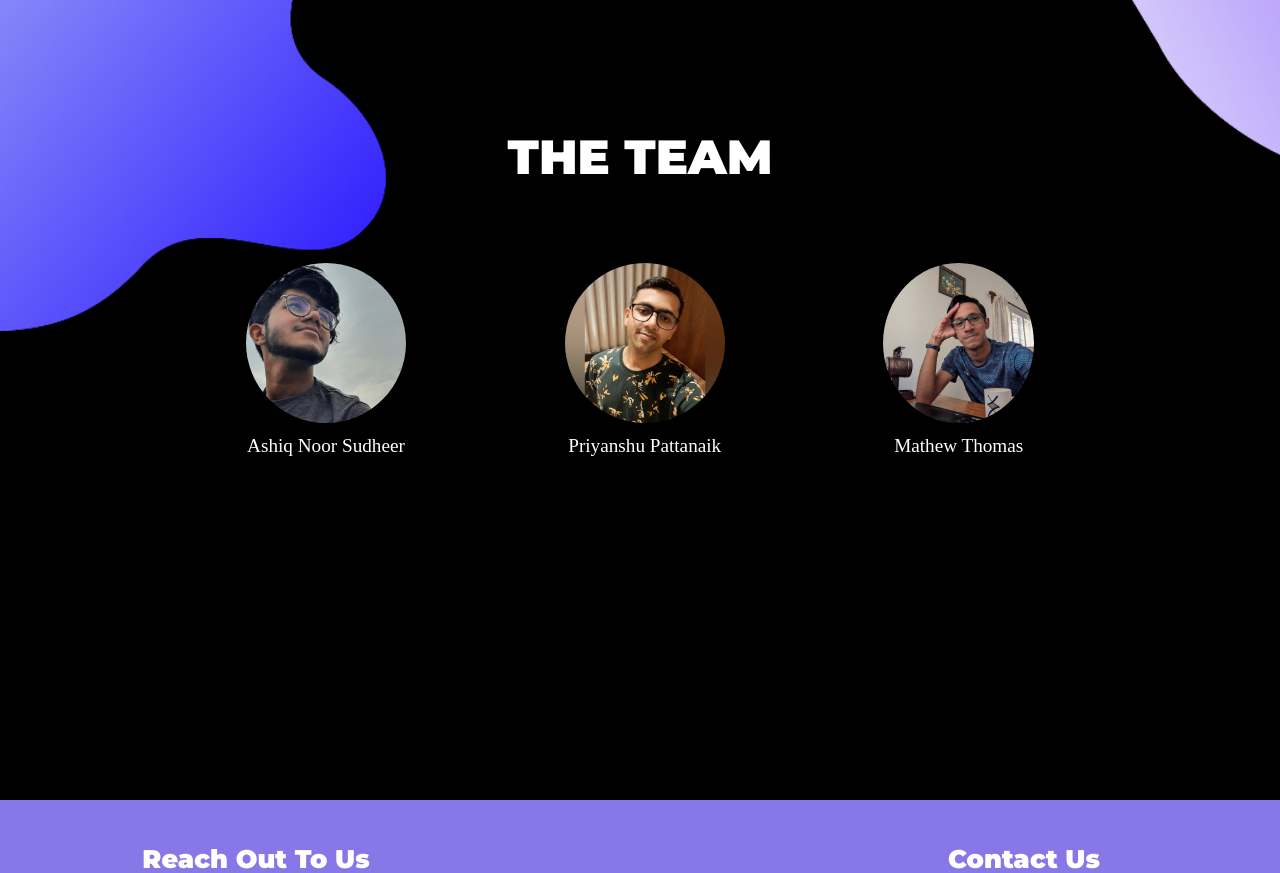
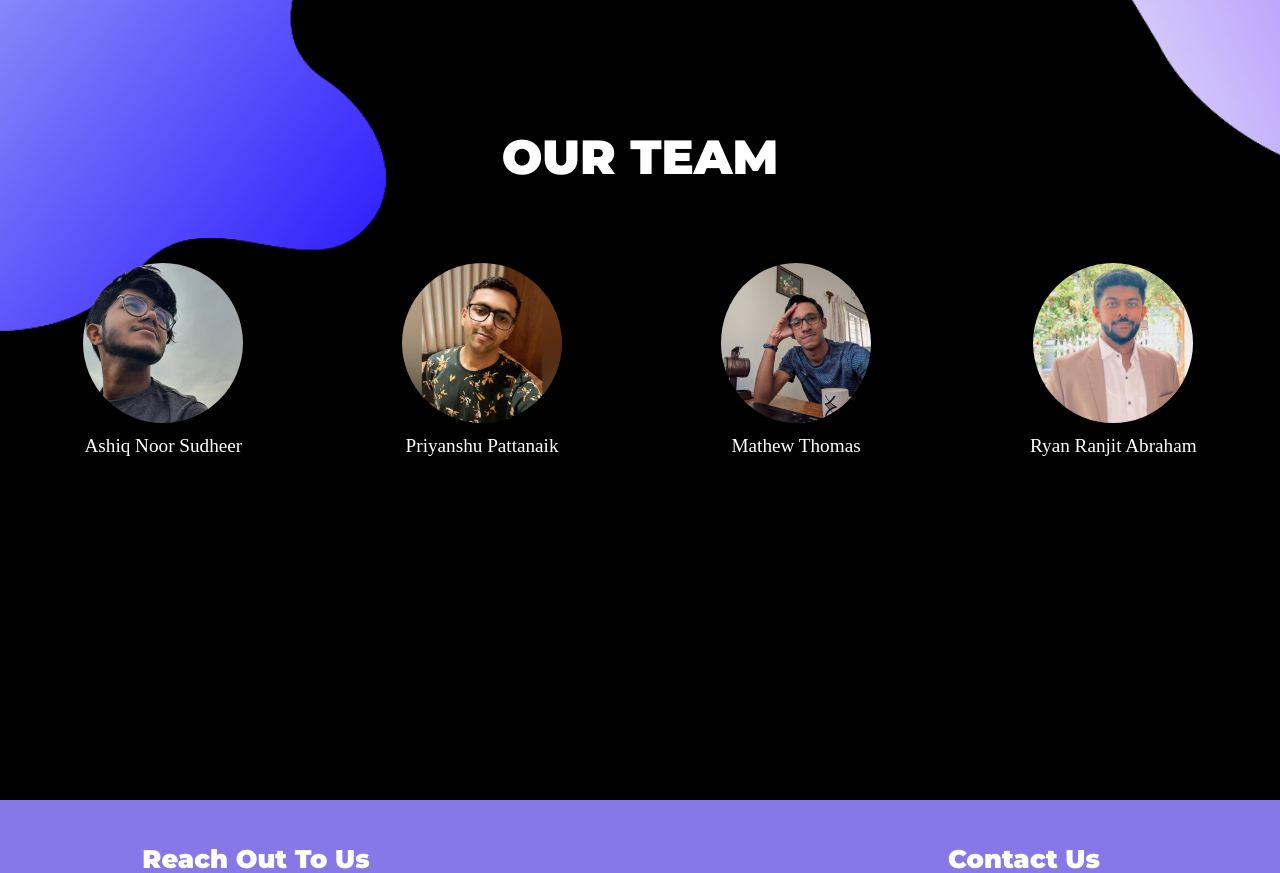
Before and after one commit to AshiqNoor-S/Blog-Sight, a React (Create React App) app: page / in a window 1280 px wide. Shown: the part 1600-2473 px from the top of the page. Built offline with nearby package versions, Linux system fonts and the light colour scheme; a web font is replaced by a local one.

Commit message:
Added twitter URL and team member

```diff
--- a/src/components/Footer.jsx
+++ b/src/components/Footer.jsx
@@ -9,7 +9,7 @@ function Footer(){
 					<a href="#"><i class="fa fa-instagram fa-2x" aria-hidden="true"></i></a>
 					<a href="#">
 					<i class="fa fa-linkedin-square fa-2x" aria-hidden="true"></i></a>
-					<a href="#"><i class="fa fa-twitter fa-2x" aria-hidden="true"></i></a>
+					<a href="https://twitter.com/med_maverick" target="_blank"><i class="fa fa-twitter fa-2x" aria-hidden="true"></i></a>
 				</div>
 			</div>
 			<div className="reach-out-centre-column">
--- a/src/components/TeamSection.jsx
+++ b/src/components/TeamSection.jsx
@@ -5,7 +5,7 @@ import members from "../team-members";
 function TeamSection(){
 	return (
 		<div className="the-team-section">
-            <h2 className="the-team-heading">THE TEAM</h2>
+            <h2 className="the-team-heading">OUR TEAM</h2>
             <div className="the-team-row">
                 {members.map(member => (
                     <TeamMember
--- a/src/team-members.js
+++ b/src/team-members.js
@@ -14,6 +14,11 @@ const members = [
 		name: "Mathew Thomas",
 		imgURL: "../images/mathew.jpeg"
 
+	},
+	{
+		id: 4,
+		name: "Ryan Ranjit Abraham",
+		imgURL: "../images/ryan.jpeg"
 	}
 ]
 
```
Also changed, not shown: public/images/ryan.jpeg (added).
